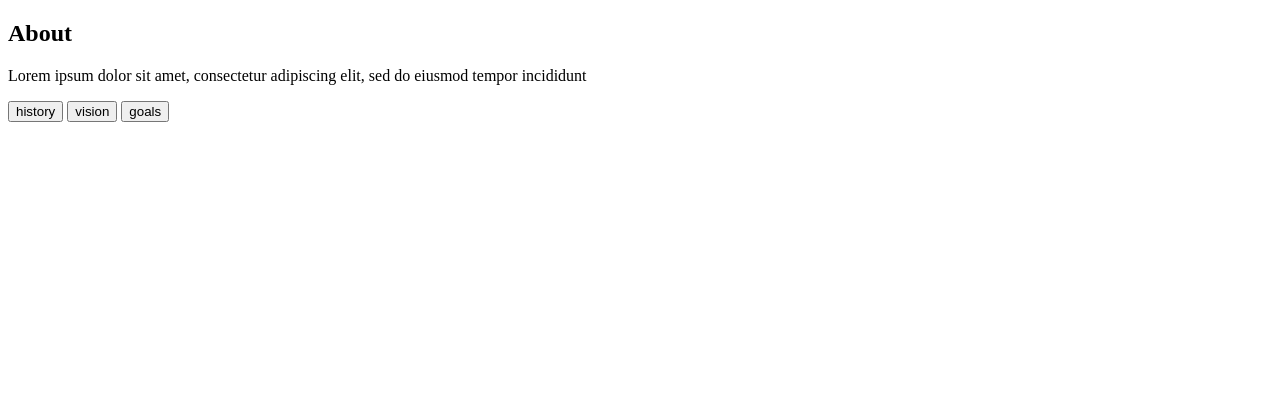
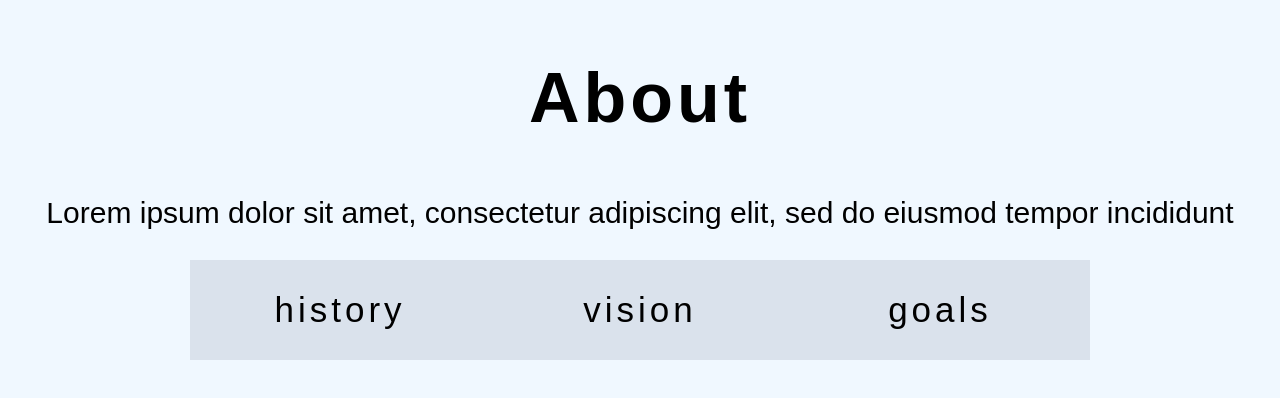
Before and after one commit to iisgalvanimi/js-04-bottoni-LorenzoVillegas, a plain HTML site: page index.html in a window 1280 px wide. Drawn offline with Linux system fonts and the light colour scheme; files that its build step writes are made by us from their sources.

Commit message:
commit 2

```diff
--- a/css/styles.css
+++ b/css/styles.css
@@ -0,0 +1,39 @@
+body {
+    text-align: center;
+    background-color: aliceblue;
+}
+
+h2 {
+    font-size: 70px;
+    font-family: Arial, Helvetica, sans-serif;
+    letter-spacing: 0.25rem;
+}
+
+p {
+    font-size: 30px;
+    font-family: Arial, Helvetica, sans-serif;
+}
+
+.btn-container {
+    display: flex;
+    justify-content: center;
+}
+
+button {
+    block-size: 100px;
+    inline-size: 300px;
+    background-color: hsl(212, 33%, 89%);
+    font-size: 35px;
+    font-family: Arial, Helvetica, sans-serif;
+    border:none;
+    letter-spacing: 0.25rem;
+}
+
+.tab-btn:hover:not(.activeButtonClass) {
+    background: var(hsl(205, 100%, 96%));
+    color: var(#49a6e9);
+  }
+
+.tab-btn.activeButtonClass {
+    background: var(#fff);
+  }
--- a/index.html
+++ b/index.html
@@ -4,7 +4,7 @@
     <meta charset="UTF-8">
     <meta http-equiv="X-UA-Compatible" content="IE=edge">
     <meta name="viewport" content="width=device-width, initial-scale=1.0">
-    <link rel="stylesheet" href="styles.css">
+    <link rel="stylesheet" href="css/styles.css">
     <script defer src="js/script.js"></script>
     <title>Document</title>
 
@@ -19,7 +19,7 @@
 
             <div class="about-section-center">
                 <article class="about">
-                    <div class="about">
+                    <div class="btn-container">
                         <button class="tab-btn activeButtonClass" id="0">history</button>
                         <button class="tab btn" id="1">vision</button>
                         <button class="tab-btn" id="2">goals</button>
--- a/js/script.js
+++ b/js/script.js
@@ -0,0 +1,16 @@
+const btns_nodeLst = document.querySelectorAll(".tab-btn");
+const btns_arr = Array.from(btns_nodeLst)
+
+
+function evidenziaBottone (e) {
+    console.log("Evidenzio bottone " + e.target.id)
+
+    for (let i = 0; i < btns_arr.lenght; i++) {
+	    btns_arr[i].classList.remove("activeButtonClass");
+    }
+    e.target.classList.add("activeButtonClass");
+}
+
+btns_arr[0].addEventListener("click", evidenziaBottone);
+btns_arr[1].addEventListener("click", evidenziaBottone);
+btns_arr[2].addEventListener("click", evidenziaBottone);
```
